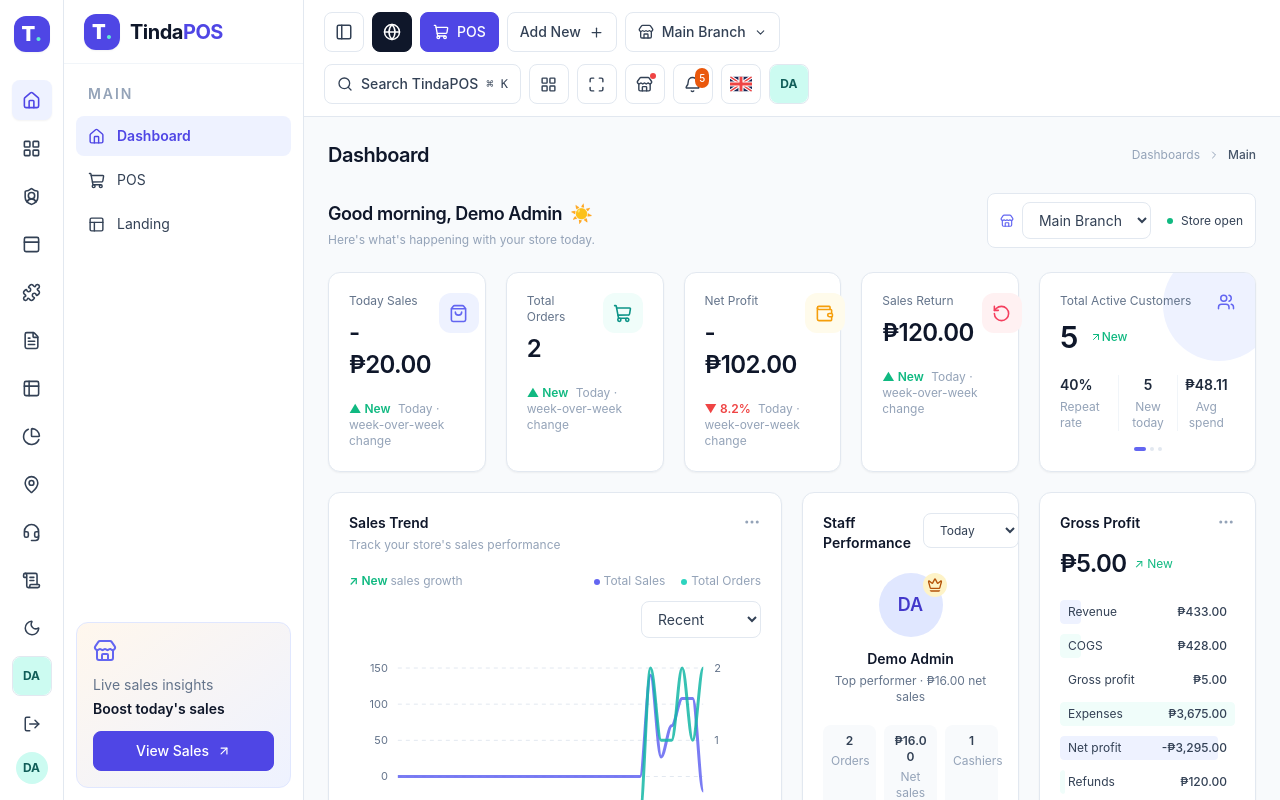
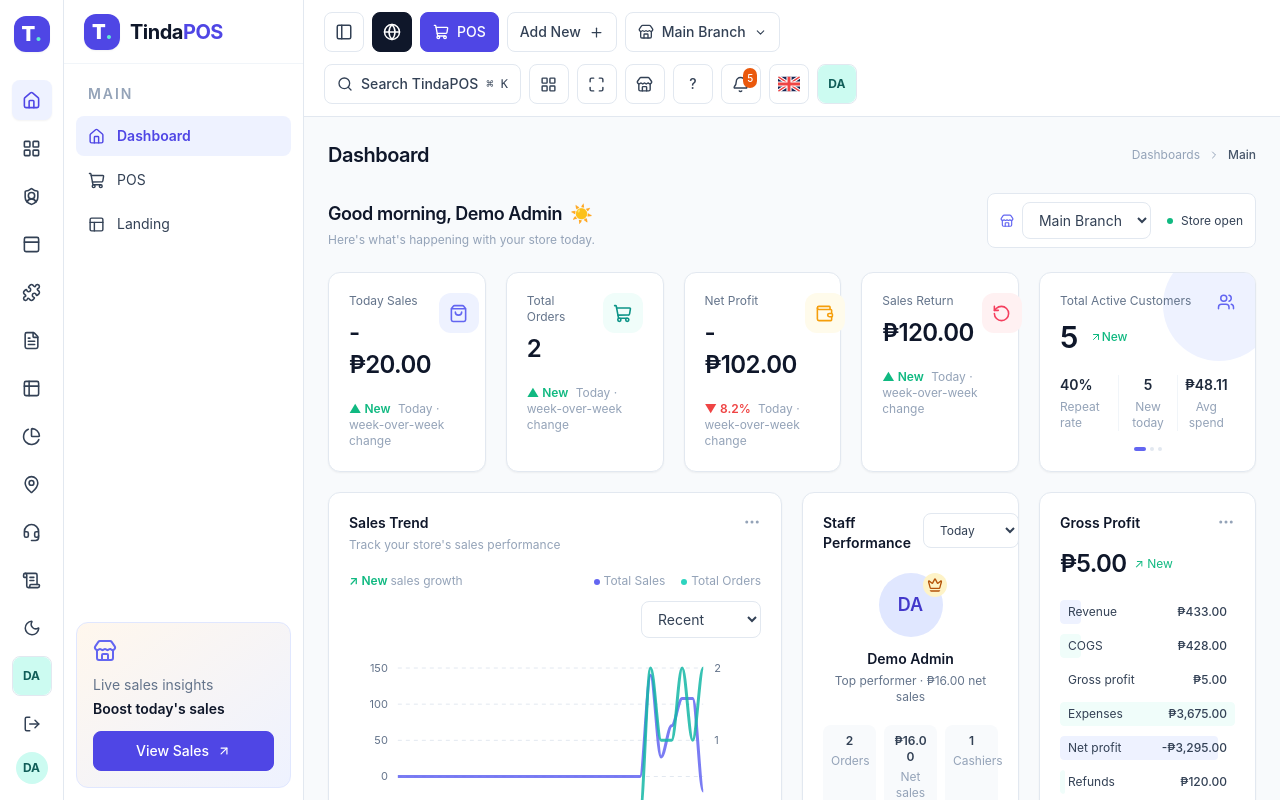
Before and after one commit to mandocdocmawin-dot/POS-System, a React (Vite) app: page /sign-in in a window 1280 px wide. Both pictures are taken after typing "Sample123" into the empty fields and a click on the button "Sign In". Shown: the top 800 px of the page. Built offline with nearby package versions, Linux system fonts and the light colour scheme.

Commit message:
feat(layout): add store summary popover and shortcuts dialog

```diff
--- /dev/null
+++ b/src/components/layout/ShortcutsDialog.tsx
@@ -0,0 +1,8 @@
+import { useState } from 'react';
+import { Modal } from '../common/Modal';
+import { useHotkeys, isTyping } from '../../hooks/useHotkeys';
+export function ShortcutsDialog() {
+  const [open, setOpen] = useState(false);
+  useHotkeys(e => { if (e.key === '?' && !isTyping(e.target)) { e.preventDefault(); setOpen(true); } });
+  return <><button className="icon-btn" aria-label="Keyboard shortcuts" onClick={() => setOpen(true)}>?</button><Modal open={open} title="Keyboard shortcuts" onClose={() => setOpen(false)}><dl className="grid grid-cols-2 gap-4"><dt>Ctrl / ⌘ K or /</dt><dd>Search pages and records</dd><dt>?</dt><dd>Show shortcuts</dd><dt>Esc</dt><dd>Close a dialog</dd><dt>Tab / Shift Tab</dt><dd>Move focus</dd><dt>↑ ↓ Enter</dt><dd>Choose search results</dd></dl><h3 className="mt-6 mb-3 font-semibold">POS</h3><dl className="grid grid-cols-2 gap-3">{[['F2','Focus product search'],['F4','Choose customer'],['F8','Payment'],['F9','Hold order'],['F10','Clear cart (confirm)'],['+ / −','Change selected line quantity'],['Enter','Complete valid payment']].map(([key,label])=><div className="contents" key={key}><dt>{key}</dt><dd>{label}</dd></div>)}</dl></Modal></>;
+}
--- /dev/null
+++ b/src/components/layout/StoreSummary.tsx
@@ -0,0 +1,10 @@
+import { Store } from 'lucide-react';
+import { Link } from 'react-router-dom';
+import { Popover } from '../common/Popover';
+import { useLocalData } from '../../services/useLocalData';
+import { storeSummary } from '../../services/storeSummaryService';
+import { formatMoney } from '../../utils/money';
+export function StoreSummary() {
+  useLocalData(); const summary = storeSummary();
+  return <Popover label="Store quick summary" trigger={<Store size={17} />}><section className="w-64 space-y-4 p-3"><h2 className="font-semibold">Today at {summary.branchId}</h2><dl className="grid grid-cols-2 gap-3"><dt>Received sales</dt><dd>{formatMoney(summary.sales)}</dd><dt>Orders</dt><dd>{summary.orders}</dd><dt>Held orders</dt><dd>{summary.held}</dd><dt>Low stock</dt><dd>{summary.lowStock}</dd></dl><Link className="btn-primary" to="/pos">Open POS</Link></section></Popover>;
+}
--- a/src/components/layout/Topbar.tsx
+++ b/src/components/layout/Topbar.tsx
@@ -1,3 +1,5 @@
+import {StoreSummary} from './StoreSummary';
+import {ShortcutsDialog} from './ShortcutsDialog';
 import {CommandPalette} from '../search/CommandPalette';
 import {Can} from '../auth/Can';
 import { LanguageFlag } from "./LanguageFlag";
@@ -8,7 +10,6 @@ import {
   PanelLeft,
   ShoppingCart,
   LayoutGrid,
-  Store,
   Check,
 } from "lucide-react";
 import { Link } from "react-router-dom";
@@ -80,14 +81,7 @@ export function Topbar() {
         <div className="hidden md:block">
           <FullscreenButton />
         </div>
-        <Can permission="pos:use"><Link
-          aria-label="Open store POS"
-          to="/pos"
-          className="icon-btn relative hidden sm:flex"
-        >
-          <Store size={17} />
-          <span className="absolute right-2 top-2 h-1.5 w-1.5 rounded-full bg-red-500" />
-        </Link></Can>
+        <Can permission="pos:use"><StoreSummary /></Can><ShortcutsDialog/>
         <NotificationMenu />
         <Popover
           label="Select language"
--- /dev/null
+++ b/src/services/storeSummaryService.ts
@@ -0,0 +1,17 @@
+import { useOrderStore } from '../store/useOrderStore';
+import { useRefundStore } from '../store/useRefundStore';
+import { useHeldOrderStore } from '../store/useHeldOrderStore';
+import { useProductStore } from '../store/useProductStore';
+import { useStockStore } from '../store/useStockStore';
+import { branchService } from './branchService';
+import { currentUser } from './phase8Context';
+import { localDay } from '../utils/calendar';
+import { toCentavos } from '../utils/pos';
+export function storeSummary() {
+  currentUser('pos:use');
+  const branchId = branchService.activeId(), today = localDay(new Date()), orders = useOrderStore.getState().orders.filter(o => o.branchId === branchId && o.orderStatus !== 'cancelled'), ids = new Set(orders.map(o => o.id));
+  const sales = orders.flatMap(o => o.payments).filter(p => localDay(new Date(p.createdAt)) === today).reduce((sum, p) => sum + toCentavos(p.amount), 0) - useRefundStore.getState().refunds.filter(r => ids.has(r.orderId) && localDay(new Date(r.createdAt)) === today).reduce((sum, r) => sum + toCentavos(r.refundAmount), 0);
+  const balances = new Map<string, number>();
+  useStockStore.getState().movements.filter(m => m.branchId === branchId).forEach(m => balances.set(m.productId, (balances.get(m.productId) ?? 0) + (m.type === 'out' ? -m.quantity : m.quantity)));
+  return { branchId, sales, orders: orders.filter(o => localDay(new Date(o.createdAt)) === today).length, held: useHeldOrderStore.getState().heldOrders.filter(o => o.branchId === branchId).length, lowStock: useProductStore.getState().products.filter(p => p.status === 'active' && (balances.get(p.id) ?? 0) <= p.reorderLevel).length };
+}
```
